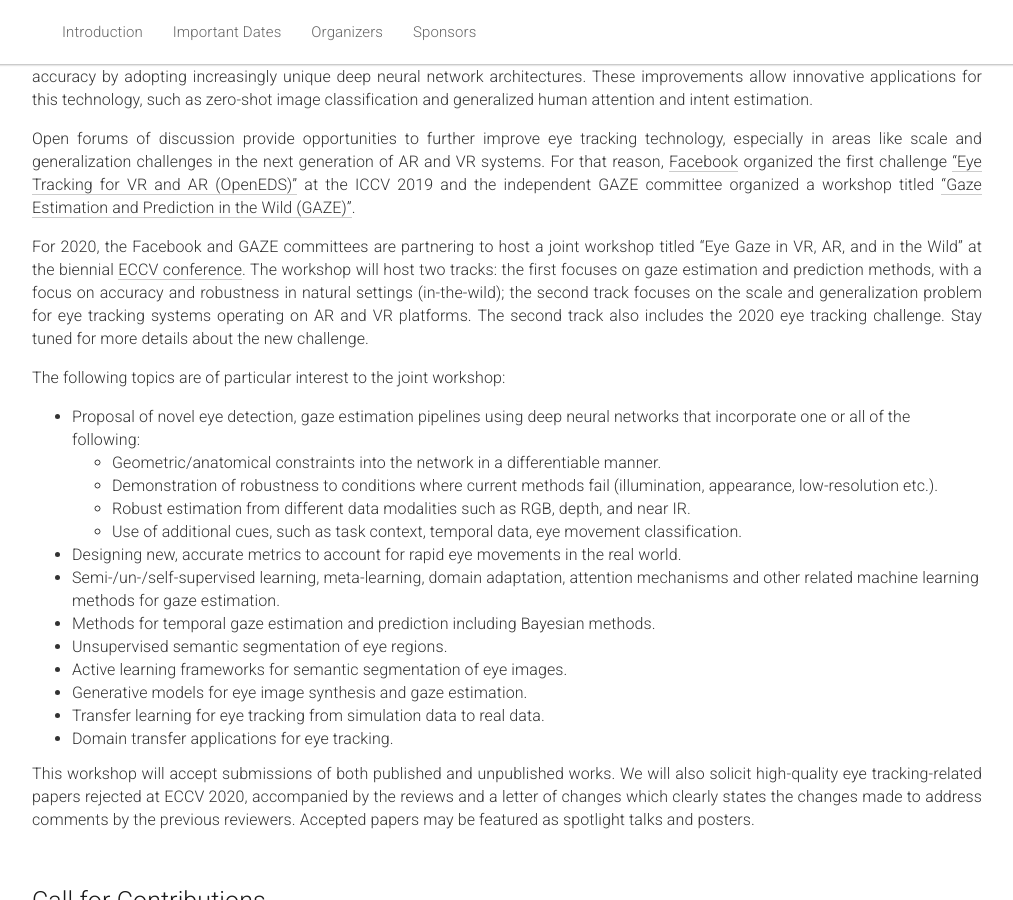
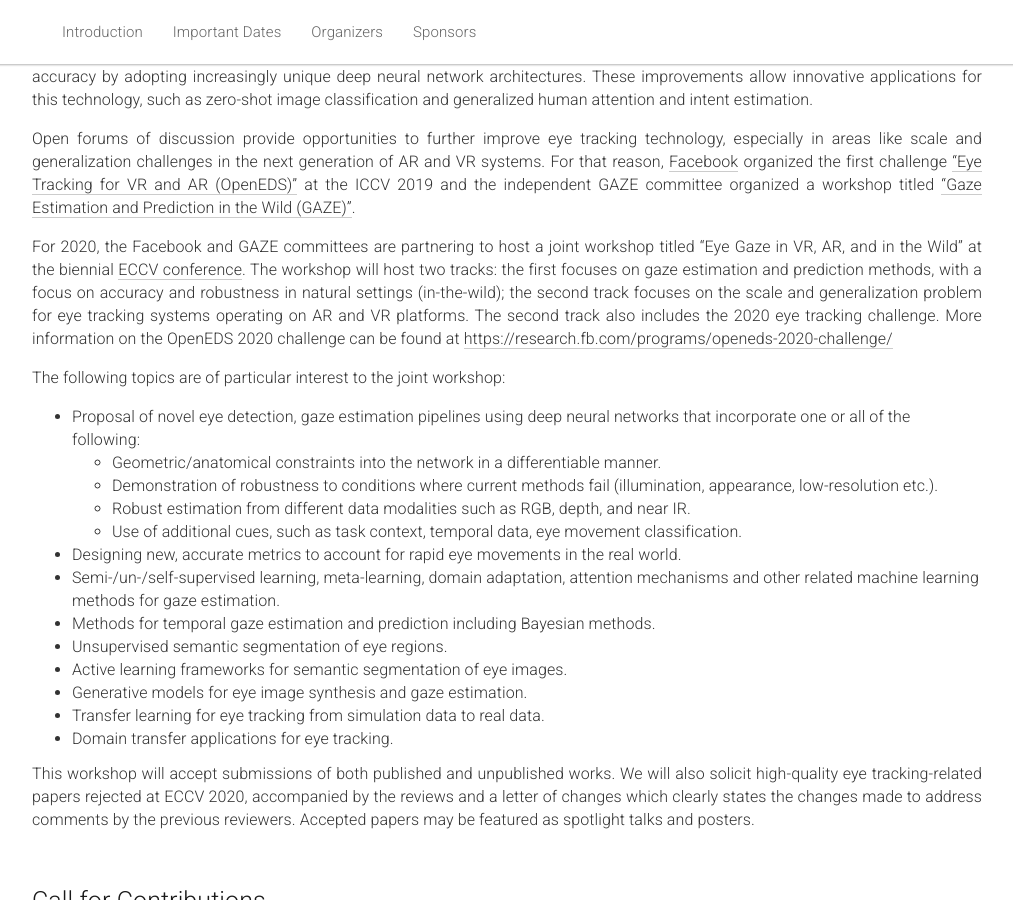
Before and after one commit to OpenEyes-Workshop/openeyes-workshop.github.io, a Jekyll site: the page built from _pages/home.md, in a window 1280 px wide and 900 px high, scrolled down 385 px. Shown: the whole window, without its empty margins (133-1146 px from the left). Built offline with Jekyll 4.4.1, drawn with Linux system fonts in a browser that asks for light colours; nearby versions of some CDN libraries.

Commit message:
Add link to FB challenge

```diff
--- a/_pages/home.md
+++ b/_pages/home.md
@@ -73,8 +73,9 @@ acknowledgements: ""
   two tracks: the first focuses on gaze estimation and prediction methods, with a focus on
   accuracy and robustness in natural settings (in-the-wild); the second track focuses on the
   scale and generalization problem for eye tracking systems operating on AR and VR platforms.
-  The second track also includes the 2020 eye tracking challenge. Stay tuned for more details
-  about the new challenge.
+  The second track also includes the 2020 eye tracking challenge.
+  More information on the OpenEDS 2020 challenge can be found at
+  <a href="https://research.fb.com/programs/openeds-2020-challenge/">https://research.fb.com/programs/openeds-2020-challenge/</a>
   </p>
 
   <p>
```
